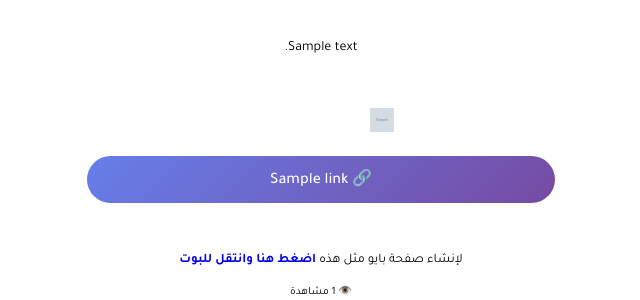
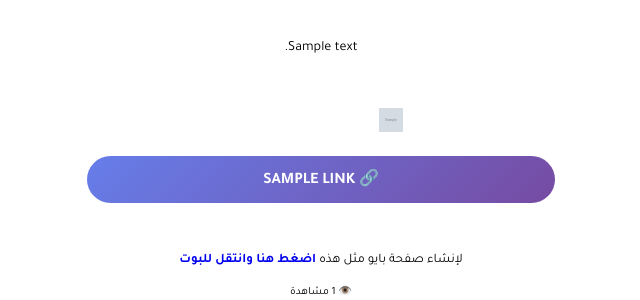
Before and after one commit to IDFINDER/social_analyzer_bot, a Flask app: template templates/bio_page.html in a window 1280 px wide. Shown: the part 282-582 px from the top of the page, without its empty margins (319-959 px from the left). Run offline with Flask 3, Linux system fonts and the light colour scheme; the template is opened without the code that fills it: most values are stand-ins (such as "Sample title", 1, 10 or a date in 2020); grey boxes marked "Sample" are stand-in pictures; parts of the project's set-up code (start-up, migrations or seed data) failed here and were passed over.

Commit message:
Update bio_page.html
عريض

```diff
--- a/templates/bio_page.html
+++ b/templates/bio_page.html
@@ -161,7 +161,8 @@
     border-radius: 50px;
     text-decoration: none;
     font-size: 16px;
-            font-weight: 500;
+    font-weight: bold;      /* نص عريض */
+    text-transform: uppercase; /* (اختياري) لجعل النص كبير */
     transition: all 0.3s ease;
     color: white;
     border: none;
```
Lines whose indentation alone changed are shown as unchanged.
